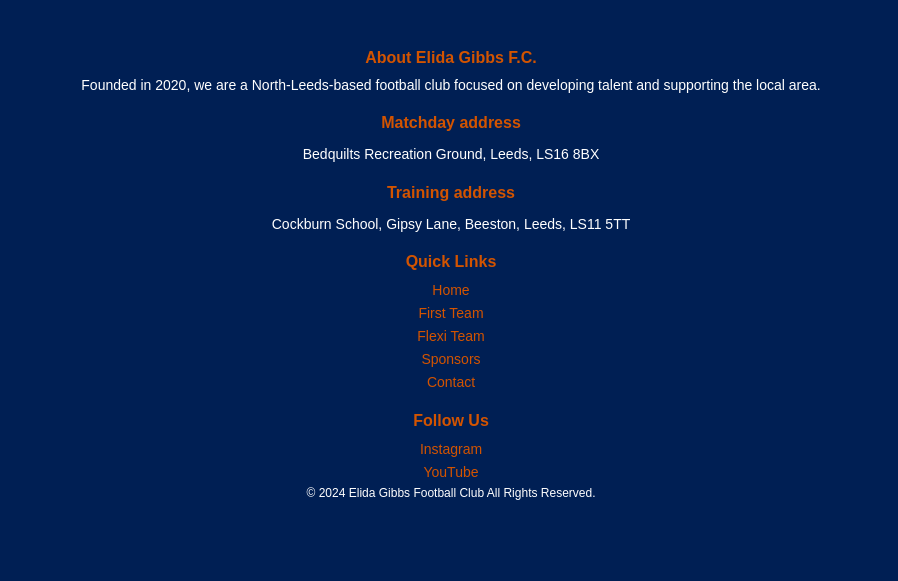
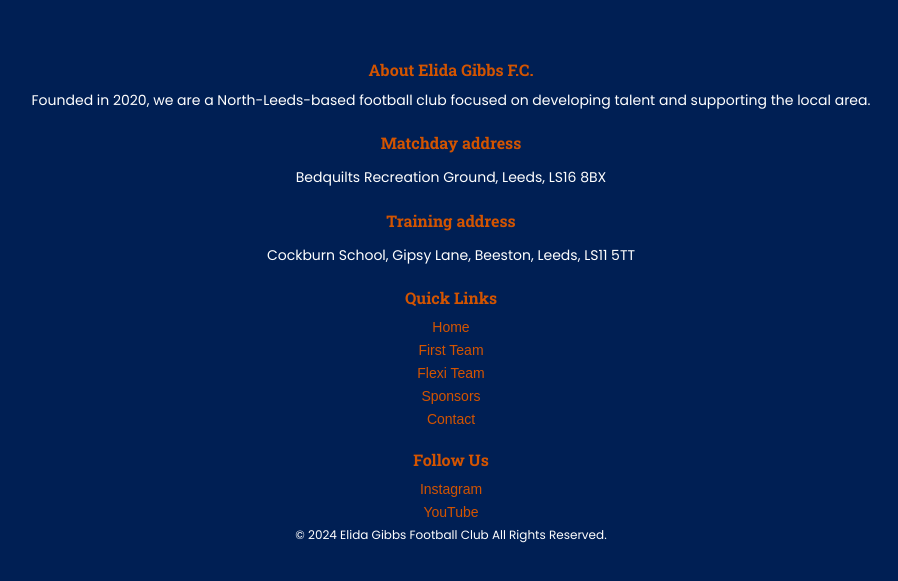
Before and after one commit to SO-1993/Elida-Gibbs-React-Website, a React (Vite) app: page / in a window 1280 px wide. Shown: the part 1109-1690 px from the top of the page, without its empty margins (189-1087 px from the left). Built offline with nearby package versions, Linux system fonts and the light colour scheme.

Commit message:
added Roboto Slab (headings) and Poppins (text) fonts

```diff
--- a/index.html
+++ b/index.html
@@ -4,6 +4,18 @@
     <meta charset="UTF-8" />
     <meta name="viewport" content="width=device-width, initial-scale=1.0" />
     <link rel="icon" type="image/svg+xml" href="/vite.svg" />
+
+    <!--Roboto Slab -->
+    <link
+      href="https://fonts.googleapis.com/css2?family=Anton&family=Roboto+Slab:wght@400;500;700&display=swap"
+      rel="stylesheet"
+    />
+    <!-- Poppins -->
+    <link
+      href="https://fonts.googleapis.com/css2?family=Poppins:wght@300;400;500;600&display=swap"
+      rel="stylesheet"
+    />
+
     <title>Elida Gibbs F.C</title>
   </head>
   <body>
--- a/src/style.css
+++ b/src/style.css
@@ -18,6 +18,21 @@ h6 {
 body p {
   color: #fff;
 }
+
+h1, h2, h3, h4, h5, h6 {
+  font-family: "Roboto Slab", sans-serif;
+  font-weight: 400;
+  font-style: normal;
+}
+
+
+p {
+  font-family: "Poppins", sans-serif;
+  font-weight: 400;
+  font-style: normal;
+}
+
+
 
 /* Layout Styling */
 
```
